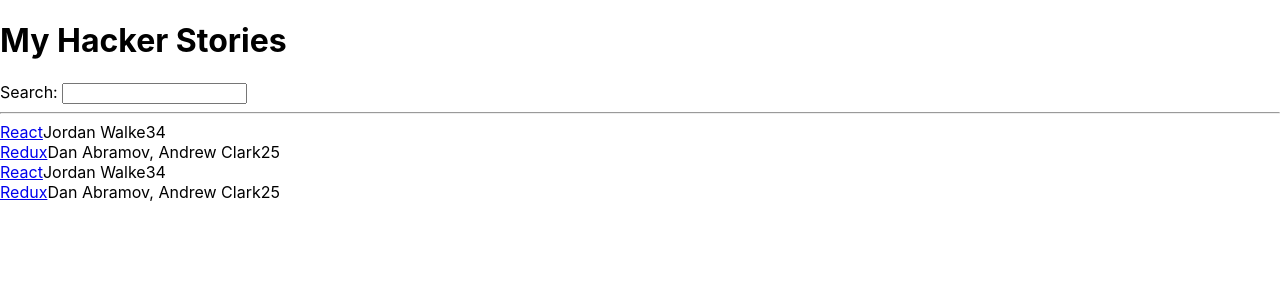
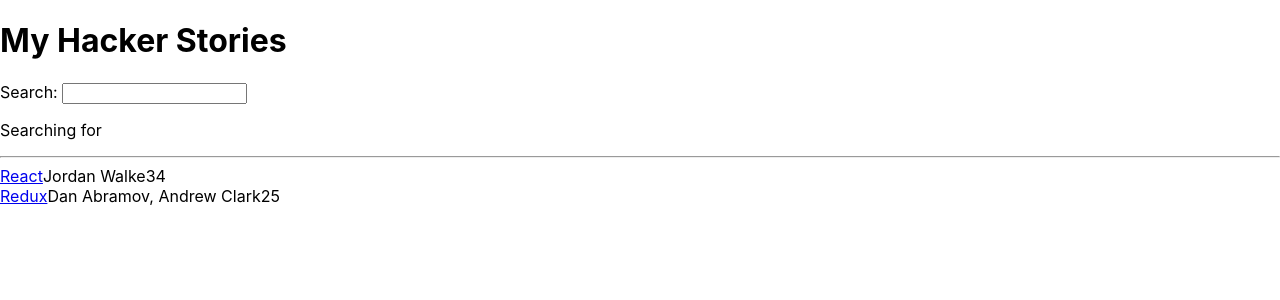
Before and after one commit to UNovak/React-follow-along, a React (Create React App) app: page / in a window 1280 px wide. Shown: the top 300 px of the page. Built offline with nearby package versions, Linux system fonts and the light colour scheme.

Commit message:
Current page: 43
A lot of new stuff, created a callback function for passing search state.
Grouped all the search stuff together to create a Search component.
Making good progress so far.

```diff
--- a/src/App.js
+++ b/src/App.js
@@ -20,19 +20,39 @@
     },
   ];
 
-  // do something
-  const handler = (event) => {
+  const handleSearch = (event) => {
     console.log(event.target.value);
   };
 
   return (
     <div>
       <h1>My Hacker Stories</h1>
+
+      <Search onSearch={handleSearch} />
+
+      <hr />
+
+      <List list={stories} />
+    </div>
+  );
+};
+
+const Search = (props) => {
+  const [searchTerm, setSearchTerm] = React.useState("");
+
+  const handleChange = (event) => {
+    setSearchTerm(event.target.value);
+
+    props.onSearch(event);
+  };
+
+  return (
+    <div>
       <label htmlFor="search">Search: </label>
-      <input id="search" type="text" onChange={handler} />
-      <hr />
-      <List list={stories} />
-      <List list={stories} />
+      <input id="search" type="text" onChange={handleChange} />
+      <p>
+        Searching for <strong>{searchTerm}</strong>
+      </p>
     </div>
   );
 };
```
